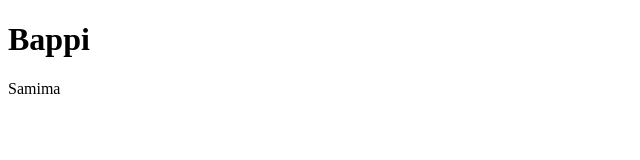
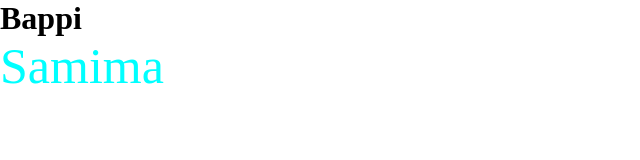
Before and after one commit to Bappi-Hossain2000/First_Time_OWn_try, a plain HTML site: page index.html in a window 1280 px wide. Shown: the whole page, without its empty margins (0-640 px from the left). Drawn offline with Linux system fonts and the light colour scheme.

Commit message:
Second  time own try

```diff
--- a/index.html
+++ b/index.html
@@ -4,6 +4,7 @@
   <meta charset="UTF-8">
   <meta name="viewport" content="width=device-width, initial-scale=1.0">
   <title>First_Time_OWn_try</title>
+  <link rel="stylesheet" href="style.css">
 </head>
 <body>
   <h1>Bappi</h1>
--- /dev/null
+++ b/style.css
@@ -0,0 +1,8 @@
+*{
+  padding: 0;
+  margin: 0;
+}
+p{
+  color: aqua;
+  font-size: 50px;
+}
```
